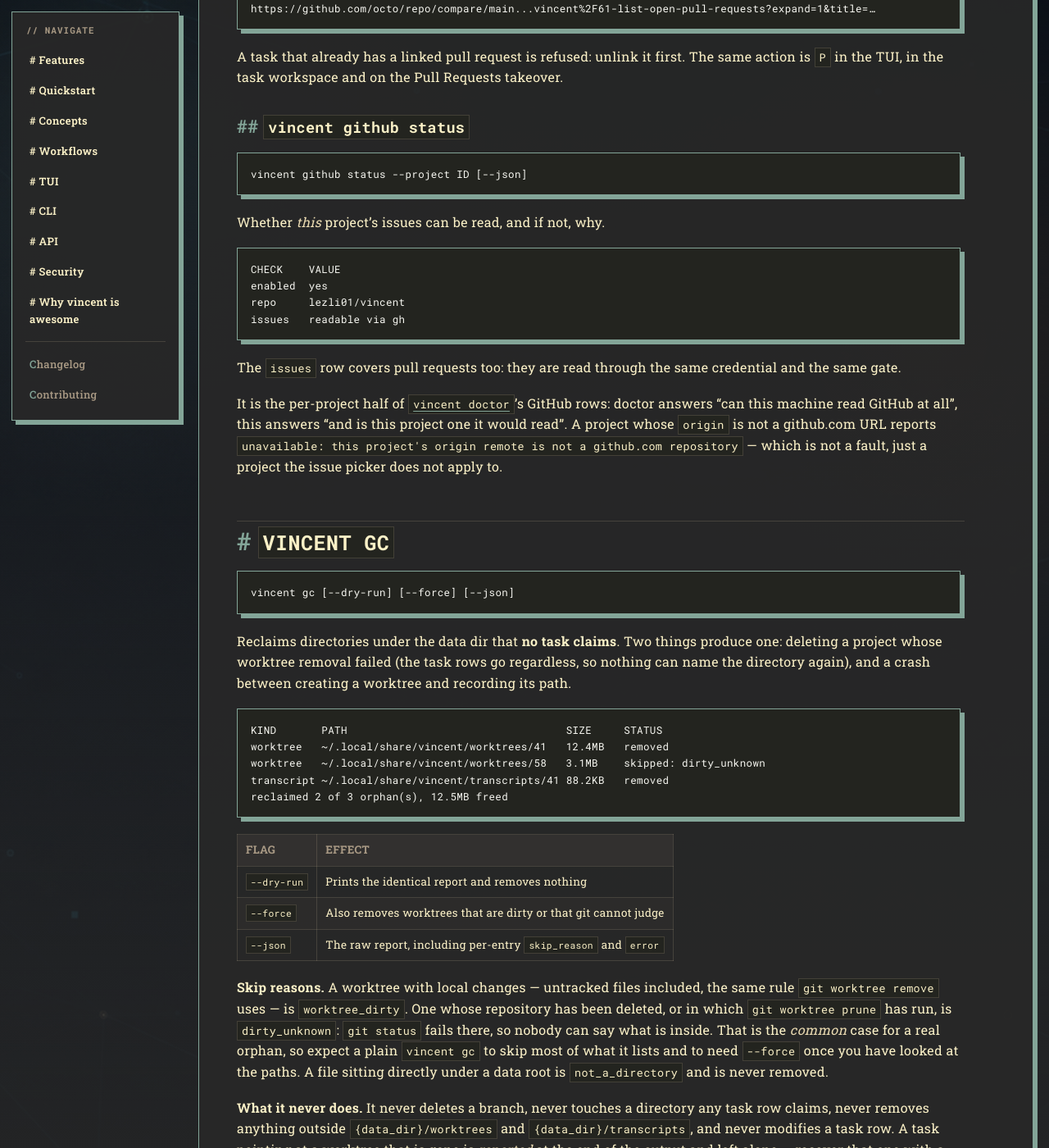
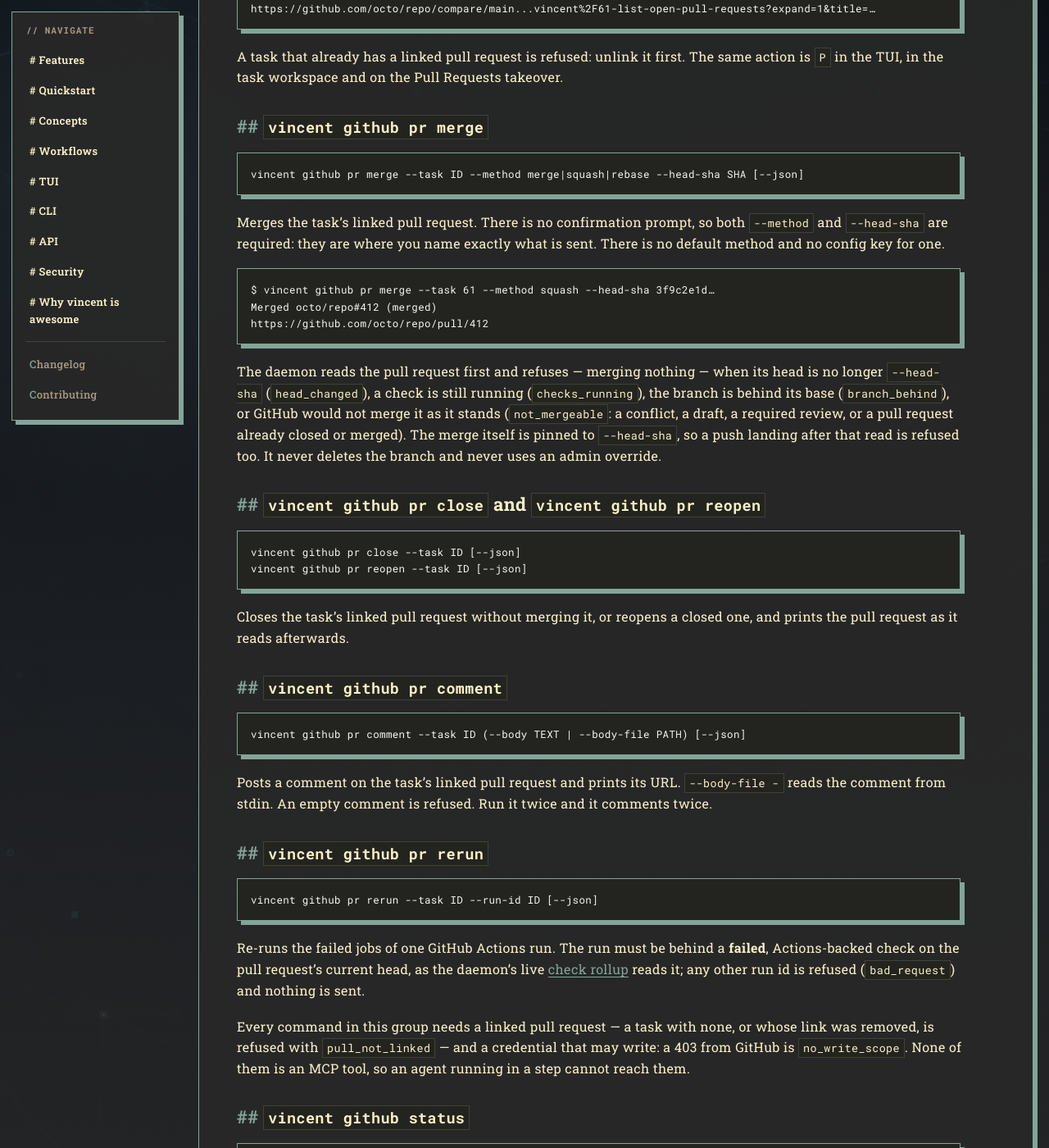
Before and after one commit to lezli01/vincent, a Jekyll site: the page built from docs/reference/cli.md, in a window 1280 px wide and 1400 px high, scrolled down 40397 px. Shown: the whole window at 82% size. Built offline with Jekyll 4.4.1, drawn with Linux system fonts in a browser that asks for light colours; our own code applies the rules of GitHub Pages for plain Markdown files; some of the changed text lies outside the part shown.

Commit message:
docs: document the pull request write commands on the CLI page
The docs-claims tests require every cobra command and flag to appear on
docs/reference/cli.md. Also corrects features.md and faq.md, which still
called opening a pull request the only write vincent makes to GitHub.

````diff
--- a/docs/reference/cli.md
+++ b/docs/reference/cli.md
@@ -1827,10 +1827,9 @@
 vincent github pr create --task ID --title TITLE [--body TEXT] [--draft] [--json]
 ```
 
-Pushes the task's branch to `origin` and opens its pull request. This is the
-**only** command under `vincent github` that writes to GitHub, and the only
-write vincent makes there at all — it never updates, comments on, closes or
-merges anything.
+Pushes the task's branch to `origin` and opens its pull request. It and the
+five commands below it are the only commands under `vincent github` that write
+to GitHub, and each acts only on the task you name, only when you run it.
 
 ```
 $ vincent github pr create --task 61 --title "List a project's open pull requests" --draft
@@ -1861,6 +1860,66 @@
 A task that already has a linked pull request is refused: unlink it first. The
 same action is `P` in the TUI, in the task workspace and on the Pull Requests
 takeover.
+
+### `vincent github pr merge`
+
+```sh
+vincent github pr merge --task ID --method merge|squash|rebase --head-sha SHA [--json]
+```
+
+Merges the task's linked pull request. There is no confirmation prompt, so both
+`--method` and `--head-sha` are required: they are where you name exactly what
+is sent. There is no default method and no config key for one.
+
+```
+$ vincent github pr merge --task 61 --method squash --head-sha 3f9c2e1d…
+Merged octo/repo#412 (merged)
+https://github.com/octo/repo/pull/412
+```
+
+The daemon reads the pull request first and refuses — merging nothing — when
+its head is no longer `--head-sha` (`head_changed`), a check is still running
+(`checks_running`), the branch is behind its base (`branch_behind`), or GitHub
+would not merge it as it stands (`not_mergeable`: a conflict, a draft, a
+required review, or a pull request already closed or merged). The merge itself
+is pinned to `--head-sha`, so a push landing after that read is refused too. It
+never deletes the branch and never uses an admin override.
+
+### `vincent github pr close` and `vincent github pr reopen`
+
+```sh
+vincent github pr close --task ID [--json]
+vincent github pr reopen --task ID [--json]
+```
+
+Closes the task's linked pull request without merging it, or reopens a closed
+one, and prints the pull request as it reads afterwards.
+
+### `vincent github pr comment`
+
+```sh
+vincent github pr comment --task ID (--body TEXT | --body-file PATH) [--json]
+```
+
+Posts a comment on the task's linked pull request and prints its URL.
+`--body-file -` reads the comment from stdin. An empty comment is refused. Run
+it twice and it comments twice.
+
+### `vincent github pr rerun`
+
+```sh
+vincent github pr rerun --task ID --run-id ID [--json]
+```
+
+Re-runs the failed jobs of one GitHub Actions run. The run must be behind a
+**failed**, Actions-backed check on the pull request's current head, as the
+daemon's live [check rollup](api.md#github-pull-requests) reads it; any other
+run id is refused (`bad_request`) and nothing is sent.
+
+Every command in this group needs a linked pull request — a task with none, or
+whose link was removed, is refused with `pull_not_linked` — and a credential
+that may write: a 403 from GitHub is `no_write_scope`. None of them is an MCP
+tool, so an agent running in a step cannot reach them.
 
 ### `vincent github status`
 
````
Also changed, not shown: docs/faq.md (+3 -2 lines), docs/features.md (+7 -4 lines).
